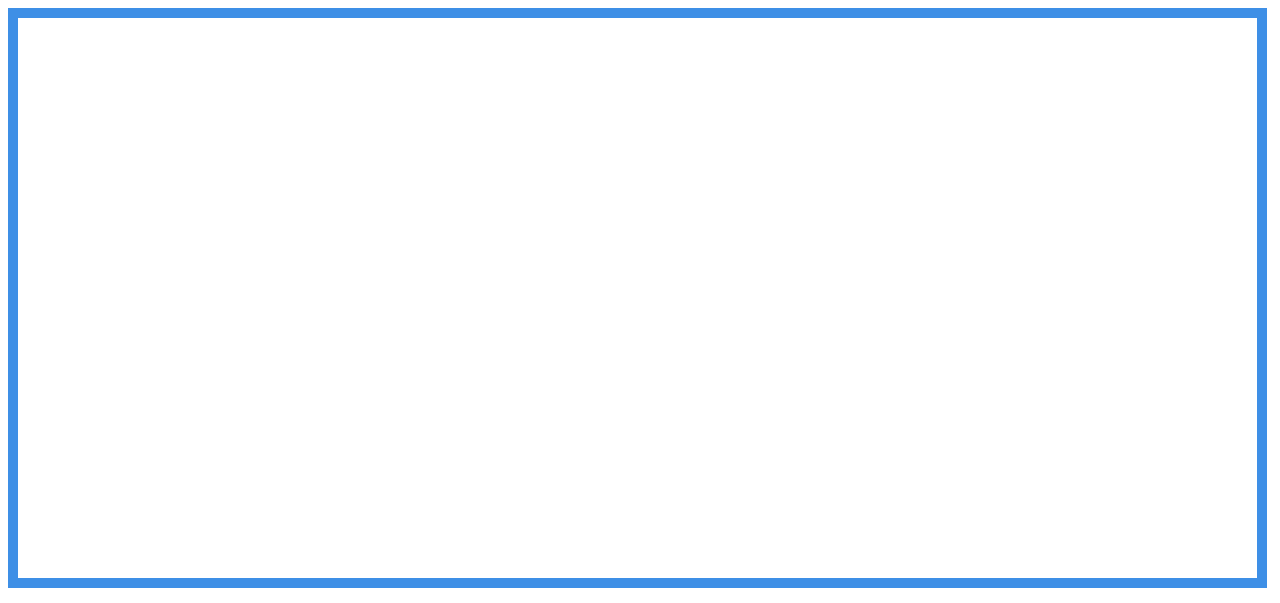
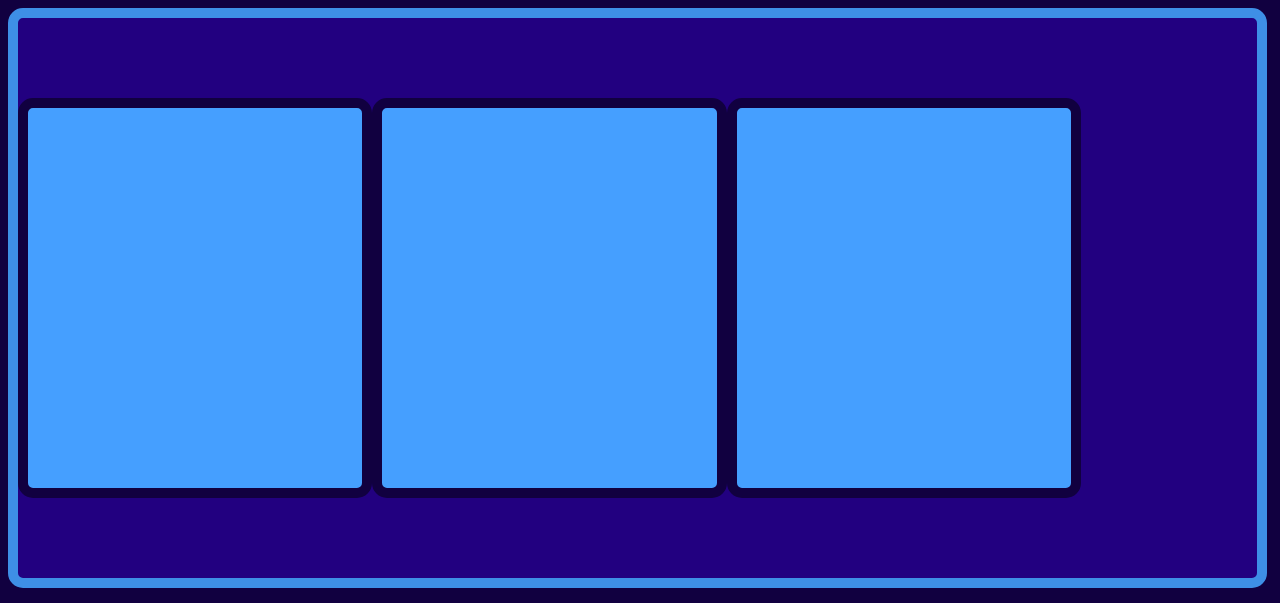
Before and after one commit to JonathanDonJoe/justify-content-demo, a plain HTML site: page index.html in a window 1280 px wide. Shown: the top 603 px of the page. Drawn offline with Linux system fonts and the light colour scheme.

Commit message:
Made fancy boxes

```diff
--- a/stylesheet/index.css
+++ b/stylesheet/index.css
@@ -8,6 +8,8 @@ html{
 
 body{
     height: 100vh;
+    background-color:#110040;
+    color: #3e8fe6;
 }
 
 .flex-start-mode{
@@ -18,4 +20,17 @@ body{
     border: 10px solid #3e8fe6;
     height: 70%;
     width:98%;
+    display:flex;
+    justify-content: flex-start;
+    align-items: center;
+    background-color:#220080;
+    border-radius:15px;
 }
+
+.flex-start-box {
+    border: 10px solid #110040;
+    height: 68%;
+    width: 27%;
+    background-color: #459fff;
+    border-radius: 15px;
+}
```
